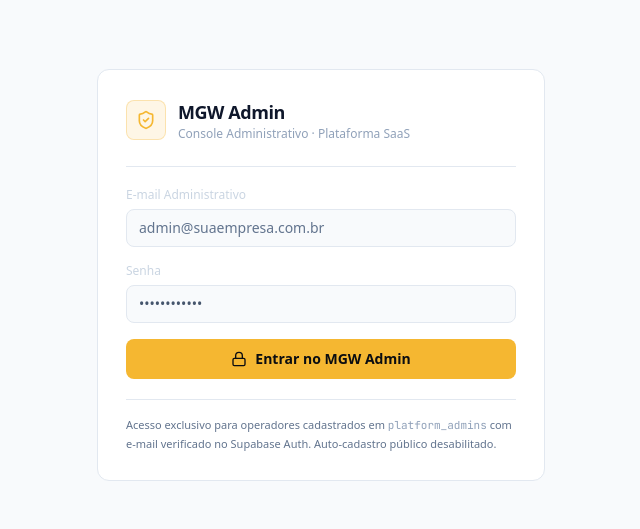
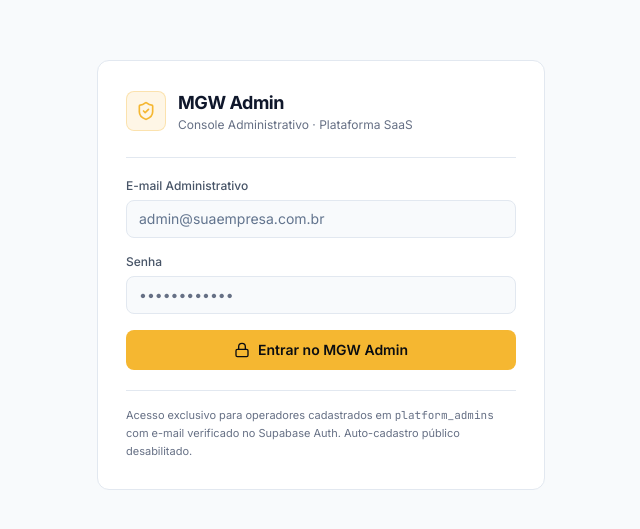
Before and after one commit to warney/MGW-GEST-O-, a React (Vite) app in the folder apps/mgw-admin/: page / in a window 1280 px wide. Shown: the part 125-654 px from the top of the page, without its empty margins (319-959 px from the left). Built offline with nearby package versions, Linux system fonts and the light colour scheme; no server answers.

Commit message:
chore(integration): preserve MGW Admin redesign

```diff
--- a/apps/mgw-admin/src/index.css
+++ b/apps/mgw-admin/src/index.css
@@ -1,22 +1,35 @@
 @import "tailwindcss";
 
 @theme {
-  --font-display: 'Plus Jakarta Sans', ui-sans-serif, system-ui, sans-serif;
-  --font-sans: 'DM Sans', ui-sans-serif, system-ui, sans-serif;
+  --font-display: 'Inter', ui-sans-serif, system-ui, sans-serif;
+  --font-sans: 'Inter', ui-sans-serif, system-ui, sans-serif;
   --font-mono: 'JetBrains Mono', ui-monospace, SFMono-Regular, monospace;
 }
 
 @layer base {
   html {
-    color-scheme: dark;
+    color-scheme: light;
     font-family: var(--font-sans);
-    background-color: #0B0D11;
-    color: #F3F4F6;
+    background: #f6f7f9;
+    color: #202733;
+  }
+
+  body {
+    min-width: 320px;
+    min-height: 100vh;
+    background: #f6f7f9;
+    color: #202733;
+    font-family: var(--font-sans);
   }
 
   h1, h2, h3, h4 {
     font-family: var(--font-display);
-    letter-spacing: -0.015em;
+    letter-spacing: -0.025em;
+  }
+
+  ::selection {
+    background: rgb(245 183 49 / 28%);
+    color: #202733;
   }
 
   .tabular-nums {
@@ -24,23 +37,23 @@
   }
 }
 
-/* Custom sleek scrollbars matching dark console theme */
+/* Scrollbars discretas para a interface clara. */
 ::-webkit-scrollbar {
   width: 6px;
   height: 6px;
 }
 
 ::-webkit-scrollbar-track {
-  background: #0B0D11;
+  background: #f6f7f9;
 }
 
 ::-webkit-scrollbar-thumb {
-  background: #222733;
+  background: #d8dee7;
   border-radius: 3px;
 }
 
 ::-webkit-scrollbar-thumb:hover {
-  background: #333A4D;
+  background: #b9c3d0;
 }
 
 @media (prefers-reduced-motion: reduce) {
@@ -48,5 +61,42 @@
     animation-duration: 0.01ms !important;
     animation-iteration-count: 1 !important;
     transition-duration: 0.01ms !important;
+    scroll-behavior: auto !important;
   }
 }
+
+/* Compatibilidade temporária das classes legadas durante a migração visual.
+   Não altera componentes, regras de negócio, autenticação ou permissões. */
+@layer utilities {
+  [class~="bg-[#0B0D11]"] { background-color: #f6f7f9 !important; }
+  [class~="bg-[#0F1218]"] { background-color: #f0f2f5 !important; }
+  [class~="bg-[#12151C]"] { background-color: #ffffff !important; }
+  [class~="bg-[#171B24]"] { background-color: #edf0f4 !important; }
+  [class~="bg-[#181C26]"] { background-color: #e9edf2 !important; }
+  [class~="bg-[#1B202C]"] { background-color: #e9edf2 !important; }
+
+  [class~="border-[#222733]"] { border-color: #e1e5eb !important; }
+  [class~="border-[#2A3040]"] { border-color: #d8dee7 !important; }
+  [class~="divide-[#1D222E]"] > :not([hidden]) ~ :not([hidden]) {
+    border-color: #e8ebf0 !important;
+  }
+
+  /* Legibilidade em superfícies claras, inclusive formulários e tabelas legadas. */
+  [class~="text-[#F3F4F6]"] { color: #202733 !important; }
+  [class~="text-slate-100"] { color: #263140 !important; }
+  [class~="text-slate-200"] { color: #344154 !important; }
+  [class~="text-slate-300"] { color: #475467 !important; }
+  [class~="text-slate-400"] { color: #667085 !important; }
+  [class~="text-slate-500"] { color: #667085 !important; }
+  [class~="text-slate-600"] { color: #475467 !important; }
+
+  [class~="placeholder:text-slate-600"]::placeholder {
+    color: #667085 !important;
+    opacity: 1;
+  }
+
+  [class~="hover:bg-[#171B24]"]:hover,
+  [class~="hover:bg-[#1B202C]"]:hover {
+    background-color: #edf0f4 !important;
+  }
+}
```
